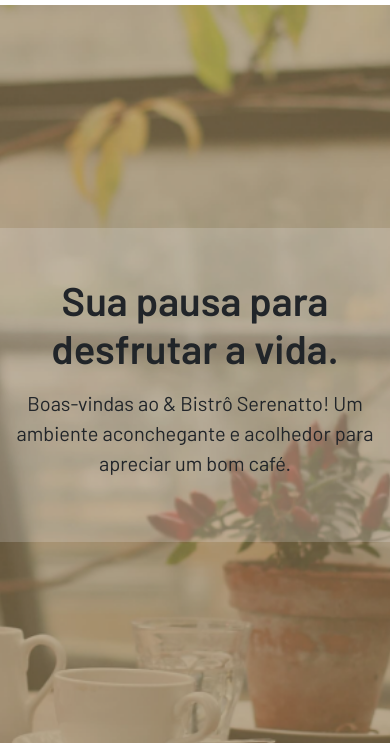
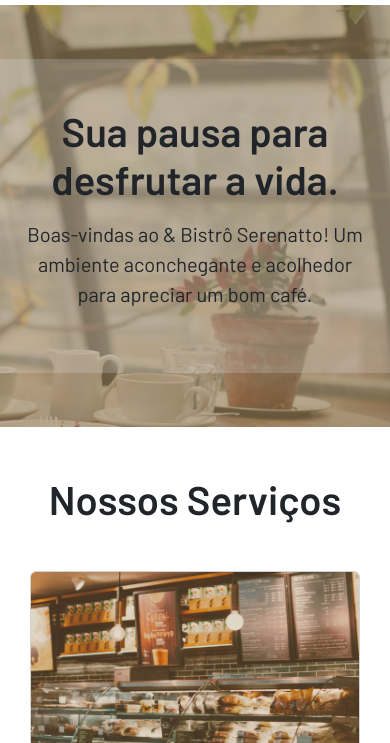
Before and after one commit to laraberns/Serenatto-Landing-Page, a plain HTML site: page index.html in a window 390 px wide. Shown: the part 101-844 px from the top of the page. Drawn offline with nearby package versions, Linux system fonts and the light colour scheme.

Commit message:
changing mobile layout

```diff
--- a/estilos.css
+++ b/estilos.css
@@ -147,4 +147,14 @@ body {
     width: 90%;
   }
 
+  .banners {
+    height: 50vh;
+    background-attachment: unset;
+    /*paralaxe*/
+  }
+
+  .banner-titulo{
+    padding: 0 20px;
+  }
+
 }
--- a/index.html
+++ b/index.html
@@ -253,7 +253,7 @@
     </section>
 
     <!-- Nossos Produtos -->
-    <div class="container text-center row m-auto my-5">
+    <div class="container text-center row m-auto my-5 justify-content-center">
       <div class="banner-titulo">
         <h2 class="banner-h2">Nossos Produtos</h2>
       </div>
```
